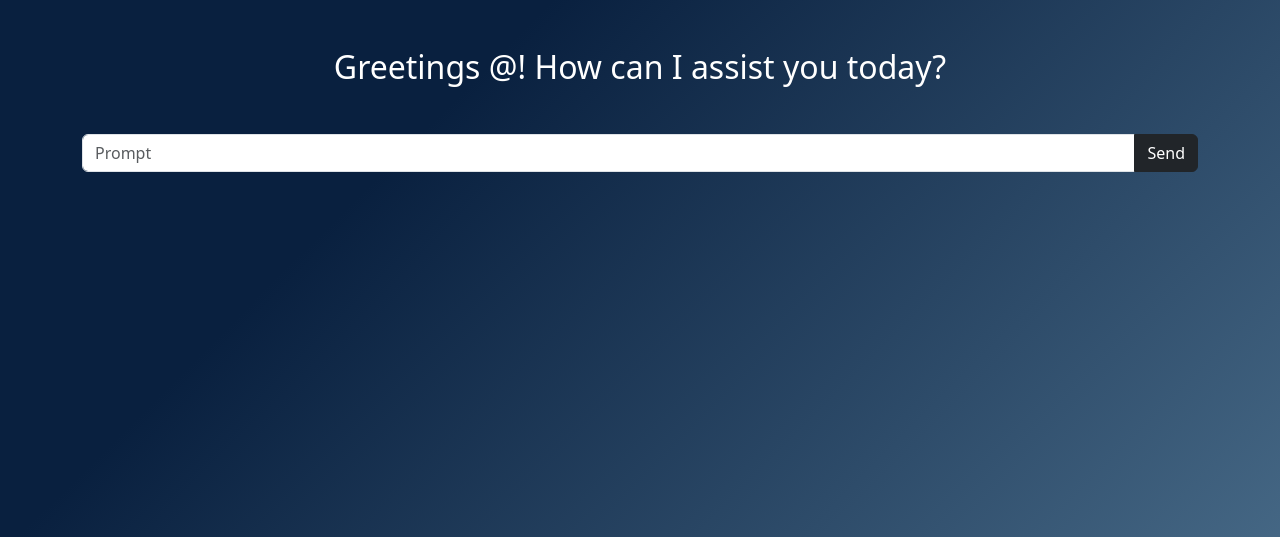
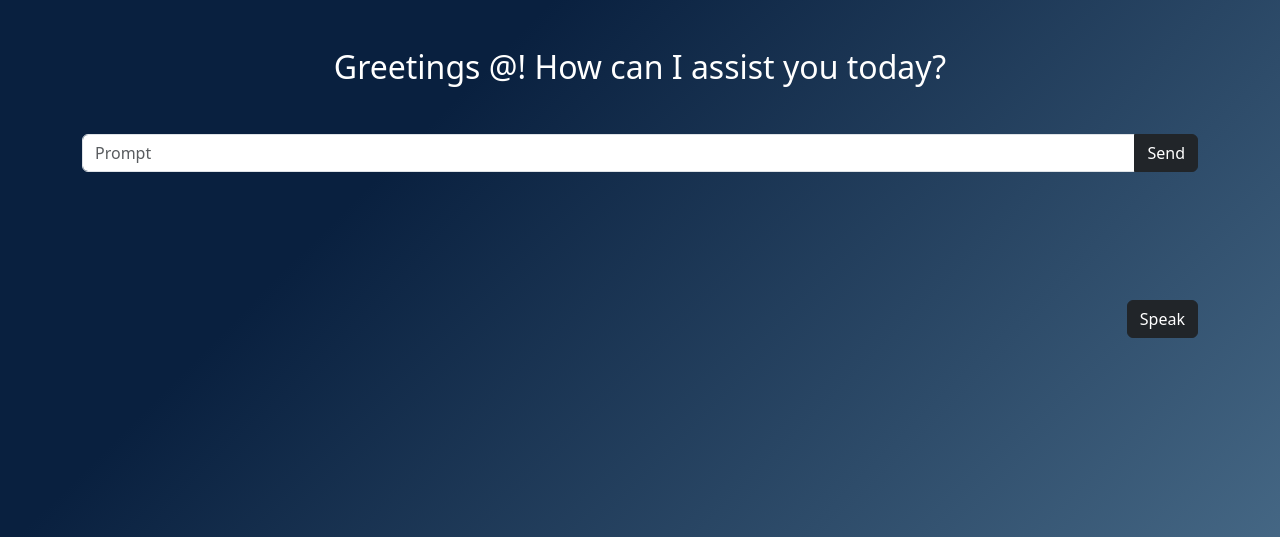
Before and after one commit to NotThareesh/AI-CHATBOT, a Django app: template chatbot/templates/base.html in a window 1280 px wide. Shown: the top 537 px of the page. Run offline with Django 4.2, Linux system fonts and the light colour scheme; the template is opened without the code that fills it, so the values that code supplies are empty.

Commit message:
STAI Modifications

```diff
--- a/chatbot/templates/base.html
+++ b/chatbot/templates/base.html
@@ -13,16 +13,6 @@
 </head>
 
 <body>
-    <!-- <nav class="navbar navbar-expand-lg bg-body-tertiary">
-        <div class="container-fluid">
-            <a class="navbar-brand" href="#">Education ChatBot</a>
-            <button class="navbar-toggler" type="button" data-bs-toggle="collapse" data-bs-target="#navbarSupportedContent" aria-controls="navbarSupportedContent"
-                aria-expanded="false" aria-label="Toggle navigation">
-                <span class="navbar-toggler-icon"></span>
-            </button>
-        </div>
-    </nav> -->
-
     <div class="container">
         <div class="chat">
             <div class="text-center my-5">
@@ -48,12 +38,38 @@
                 <p>
                     {% for ans in data %}
                     <span><b>Question:</b> {{ ans.0 }}</span><br>
-                    <span><b>Answer:</b> {{ ans.1 }}</span><br><br>
+                    <span id="speak-text"><b>Answer:</b> {{ ans.1 }}</span><br><br>
                     {% endfor %}
                 </p>
             </div>
         </div>
+
+
+        <div class="col-12 col-sm my-5">
+            <div class="h-100 d-flex align-items-end justify-content-end py-3 my-5">
+                <button type="submit" id="speak-button" class="btn btn-dark">Speak</button>
+            </div>
+        </div>
+
     </div>
+
+    <script>
+        var count = 0;
+        let speech = new SpeechSynthesisUtterance();
+
+        document.querySelector("#speak-button").addEventListener("click", () => {
+            count++
+            speech.text = document.getElementById('speak-text').innerText;
+
+            speech.rate = 0.9;
+
+            if (count % 2 == 0) {
+                window.speechSynthesis.cancel();
+            } else {
+                window.speechSynthesis.speak(speech);
+            }
+        });
+    </script>
 
     <script src="https://cdn.jsdelivr.net/npm/bootstrap@5.3.1/dist/js/bootstrap.bundle.min.js"
         integrity="sha384-HwwvtgBNo3bZJJLYd8oVXjrBZt8cqVSpeBNS5n7C8IVInixGAoxmnlMuBnhbgrkm" crossorigin="anonymous"></script>
--- a/chatbot/urls.py
+++ b/chatbot/urls.py
@@ -6,4 +6,5 @@ urlpatterns = [
     path('login', login_and_regsiter_user, name='login'),
     path('logout', logout_user, name='logout'),
     path('', home, name='home'),
+    # path('speak', speak_text, name='speak-text')
 ]
```
Also changed, not shown: chatbot/helper.py (+7 -0 lines), chatbot/views.py (+19 -6 lines), test.py (added).
